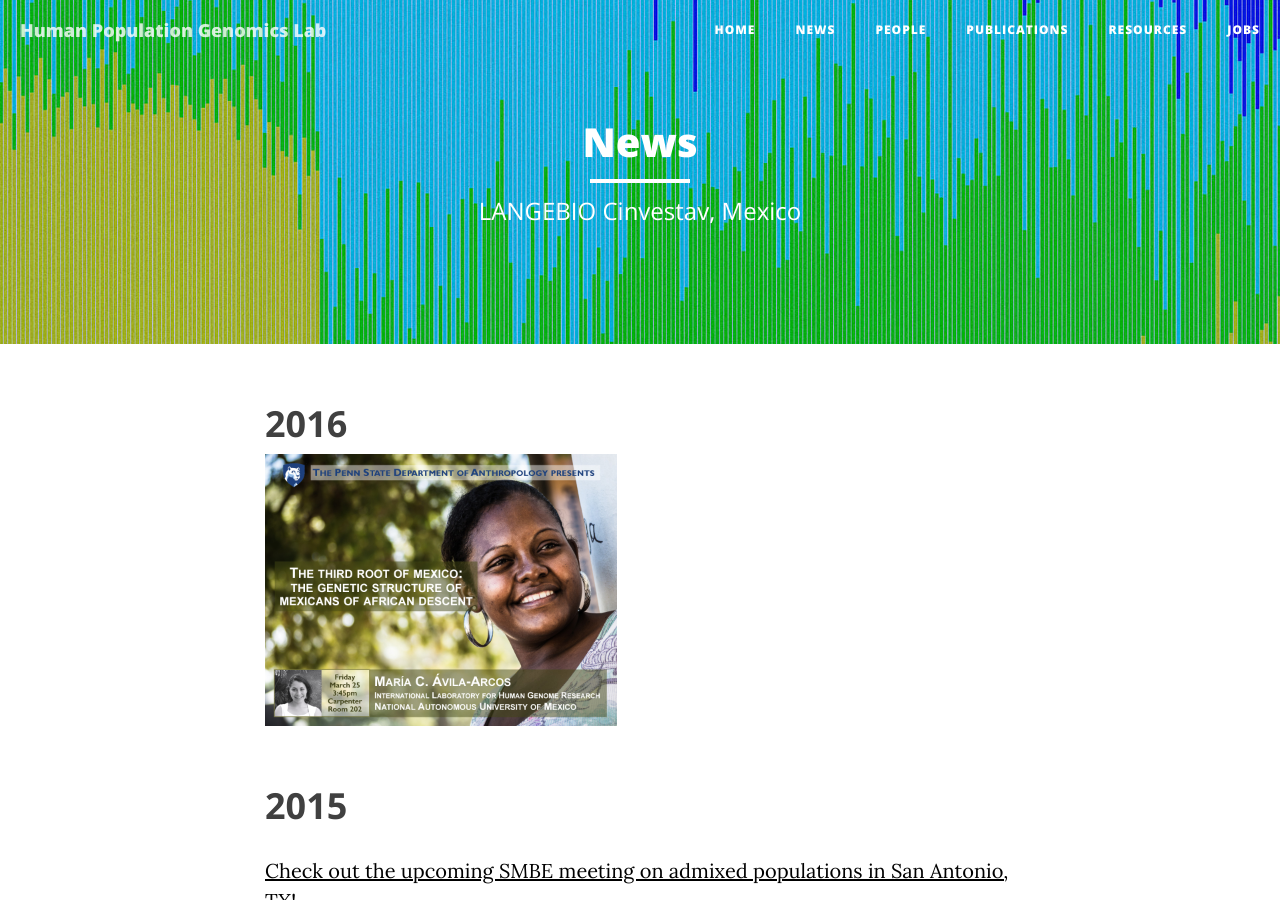
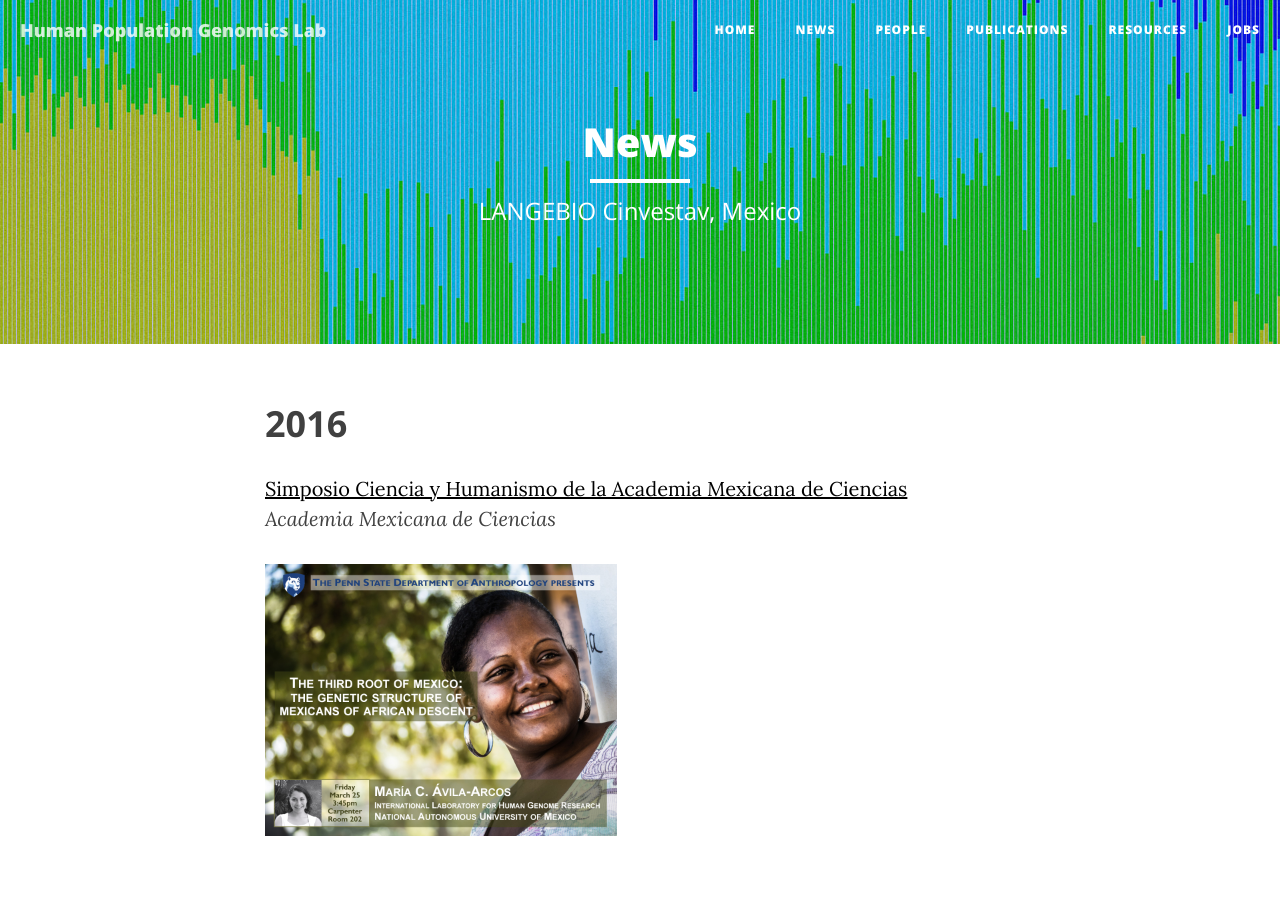
Before and after one commit to milkshakeplustip/milkshakeplustip.github.io, a Jekyll site: the page built from a_news.html, in a window 1280 px wide and 900 px high. Built offline with Jekyll 4.4.1, drawn with Linux system fonts in a browser that asks for light colours; nearby versions of some CDN libraries.

Commit message:
noticia academia mexicana de ciencias

```diff
--- a/a_news.html
+++ b/a_news.html
@@ -5,6 +5,7 @@ description: "LANGEBIO Cinvestav, Mexico"
 header-img: "img/news_1750.jpg"
 ---
 <h2 class="section-heading">2016</h2>
+<p><a href="https://www.youtube.com/watch?v=cIZ5VaIHzIg">Simposio Ciencia y Humanismo de la Academia Mexicana de Ciencias</a><br><i>Academia Mexicana de Ciencias</i></br></p>
 <img src="/img/talkafromexmaria.jpg" alt="Maria" style="width:352px;height:272px;">
 <h2 class="section-heading">2015</h2>
 <p><a href="http://anthgen.org/smbe2016/">Check out the upcoming SMBE meeting on admixed populations in San Antonio, TX!</a><br><i>SMBE</i></br></p>
```
Also changed, not shown: 2 other files.
